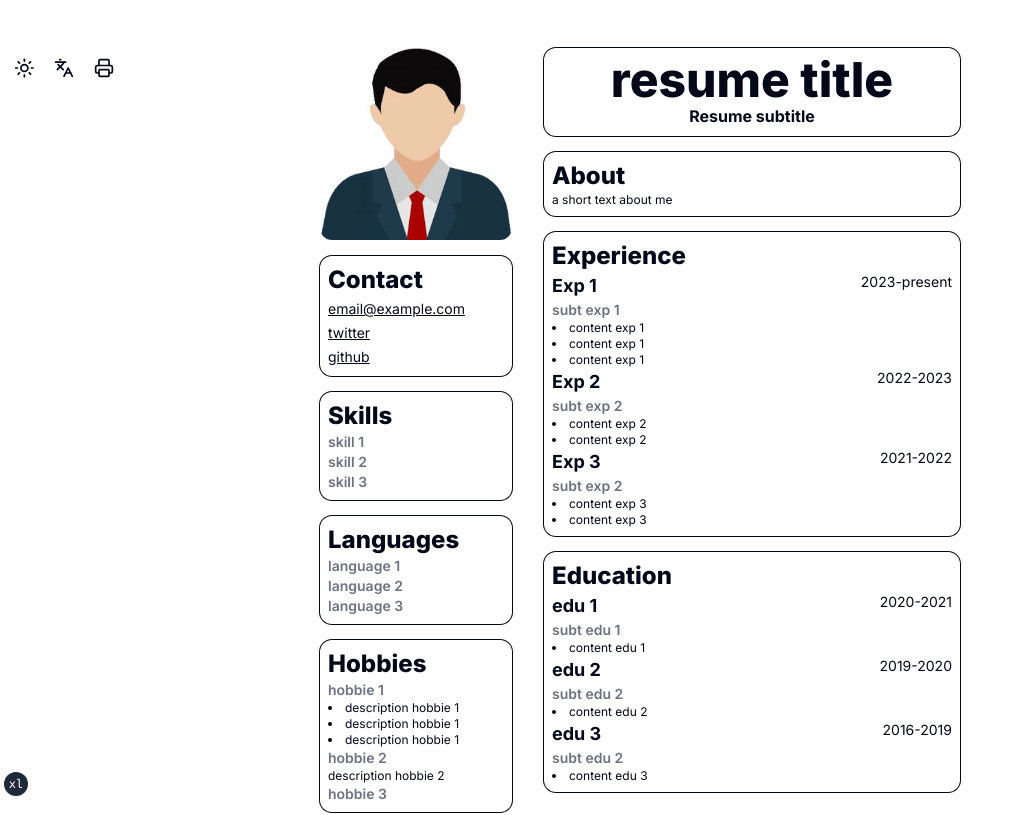
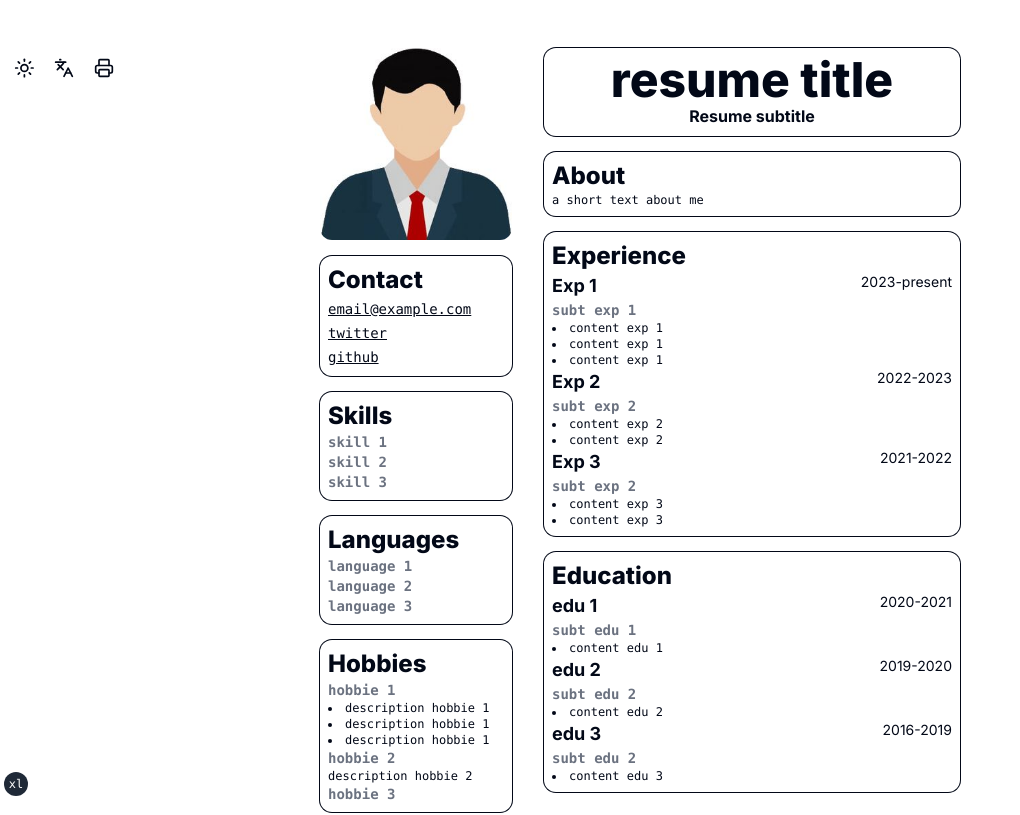
Before and after one commit to ninohdasilva/columns-resume, a Next.js app: page /en in a window 1280 px wide. Shown: the top 815 px of the page, without its empty margins (0-1020 px from the left). Built offline with nearby package versions, Linux system fonts and the light colour scheme.

Commit message:
font-mono for content and subtitles

```diff
--- a/components/InfoBlock.tsx
+++ b/components/InfoBlock.tsx
@@ -5,8 +5,8 @@ export default function InfoBlock({title, subtitle, link_title, link_url, date,
                 <h2 className="text-base md:text-lg font-bold">{title}</h2>
                 <p className="shrink-0 text-sm">{date}</p>
             </div>
-            <p className="font-semibold text-gray-500 dark:text-gray-300 text-sm">{subtitle}</p>
-            <a className="underline decoration-solid hover:text-gray-500 dark:hover:text-gray-300 text-xs md:text-sm" href={link_url}>
+            <p className="font-semibold text-gray-500 dark:text-gray-300 text-sm font-mono">{subtitle}</p>
+            <a className="underline decoration-solid hover:text-gray-500 dark:hover:text-gray-300 text-xs md:text-sm font-mono" href={link_url}>
                 {link_title}
             </a>
 
@@ -14,12 +14,12 @@ export default function InfoBlock({title, subtitle, link_title, link_url, date,
                 Array.isArray(content) ? (
                     content.map(
                         (paragraph, index) => (
-                            <li className="text-xs" key={index}>{paragraph}</li>
+                            <li className="text-xs font-mono" key={index}>{paragraph}</li>
                         )
                     )
                 )
                 : (
-                    <p className="text-xs">{content}</p>
+                    <p className="text-xs font-mono">{content}</p>
                 )
             }
 
```
